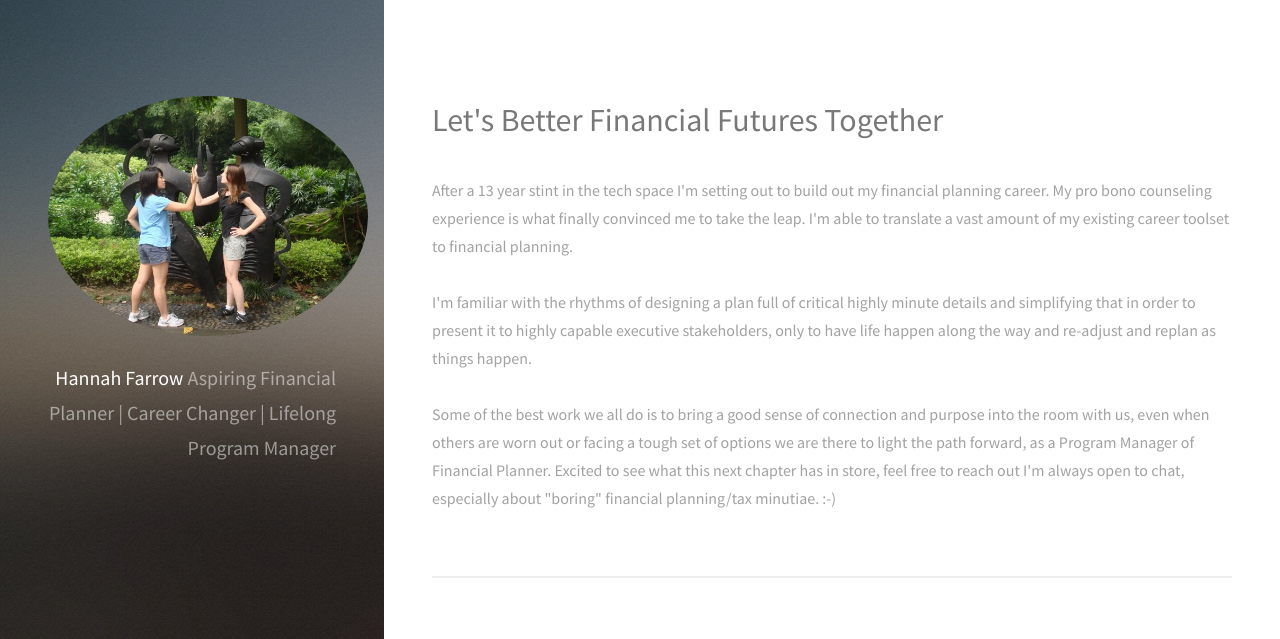
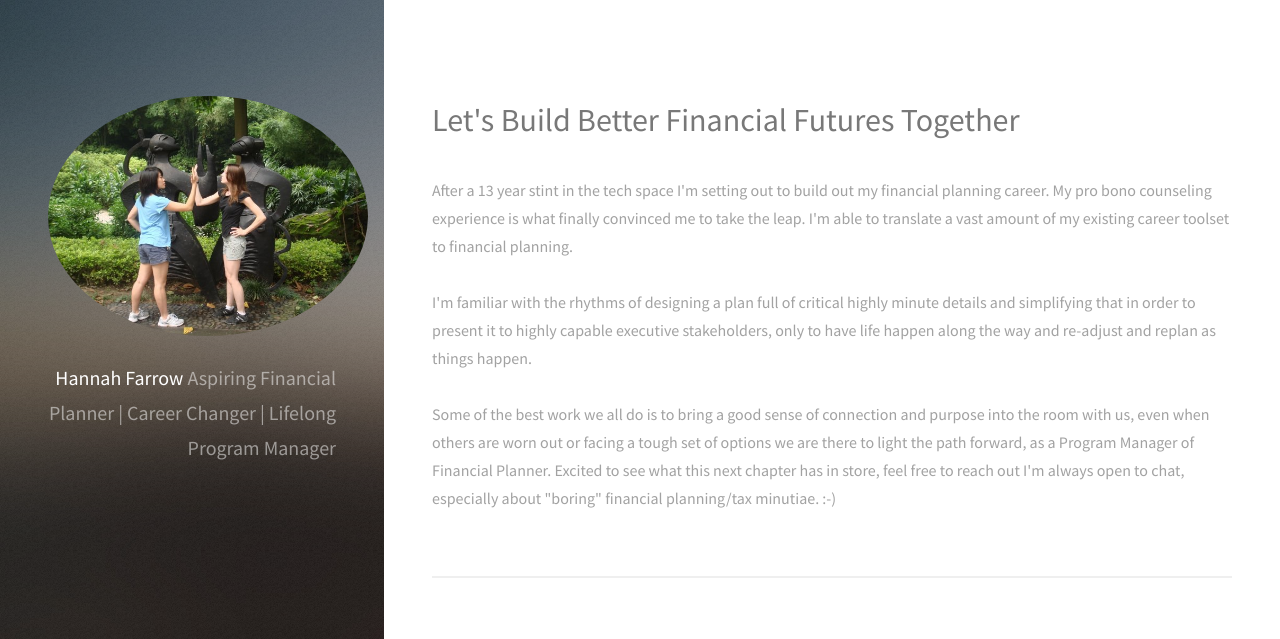
Before and after one commit to hfarrow9/hfcom, a plain HTML site: page index.html in a window 1280 px wide. Shown: the top 639 px of the page. Drawn offline with Linux system fonts and the light colour scheme.

Commit message:
more text fixes

```diff
--- a/index.html
+++ b/index.html
@@ -29,7 +29,7 @@
 				<!-- One -->
 					<section id="one">
 						<header class="major">
-							<h2>Let's Better Financial Futures Together<br></h2>
+							<h2>Let's Build Better Financial Futures Together<br></h2>
 						</header>
 						<p>After a 13 year stint in the tech space I'm setting out to build out my financial planning career. My pro bono counseling experience is what finally convinced me to take the leap. I'm able to translate a vast amount of my existing career toolset to financial planning.
 						</br></br>I'm familiar with the rhythms of designing a plan full of critical highly minute details and simplifying that in order to present it to highly capable executive stakeholders, only to have life happen along the way and re-adjust and replan as things happen.
```
